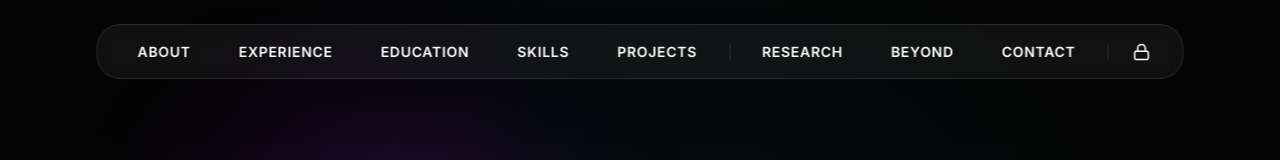
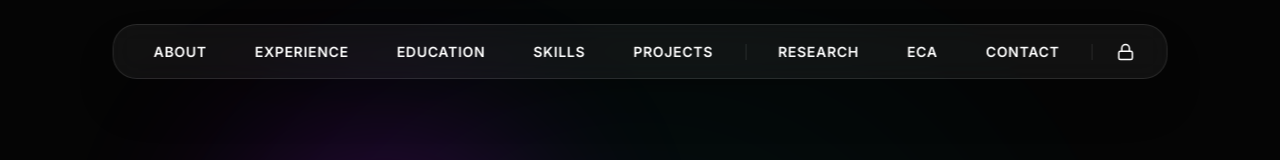
Before and after one commit to mma1166/portfolio-fullstack, a Next.js app: page / in a window 1280 px wide. Shown: the top 160 px of the page. Built offline with nearby package versions, Linux system fonts and the light colour scheme; no server answers; the database is empty.

Commit message:
ECA Fixed

```diff
--- a/app/page.tsx
+++ b/app/page.tsx
@@ -98,7 +98,7 @@ export default async function Home() {
           <Link href="#projects" className="nav-btn">Projects</Link>
           <div className="w-px h-4 bg-white/10 hidden md:block"></div>
           <Link href="#thesis" className="nav-btn flex-shrink-0">Research</Link>
-          <Link href="#beyond" className="nav-btn flex-shrink-0">Beyond</Link>
+          <Link href="#eca" className="nav-btn flex-shrink-0">ECA</Link>
           <Link href="#contact" className="nav-btn">Contact</Link>
           <div className="w-px h-4 bg-white/10"></div>
           <Link href="/admin" className="p-2 hover:text-[var(--primary)] transition-colors" title="Admin Login">
@@ -316,9 +316,9 @@ export default async function Home() {
         </div>
       </section>
 
-      {/* Extra Curricular */}
-      <section id="beyond" className="py-32 mt-24 container scroll-mt-24">
-        <h2 className="text-3xl font-bold mb-12 border-l-4 border-[var(--primary)] pl-6">Beyond Core</h2>
+      {/* Extra Curricular/ECA Section */}
+      <section id="eca" className="py-32 mt-24 container scroll-mt-24">
+        <h2 className="text-3xl font-bold mb-12 border-l-4 border-[var(--primary)] pl-6">ECA</h2>
         <div className="grid grid-cols-1 md:grid-cols-3 gap-8">
           {activities.map((act, i) => (
             <div key={i} className="glass-panel p-8 hover:-translate-y-2 transition duration-300 flex flex-col items-start h-full">
```
